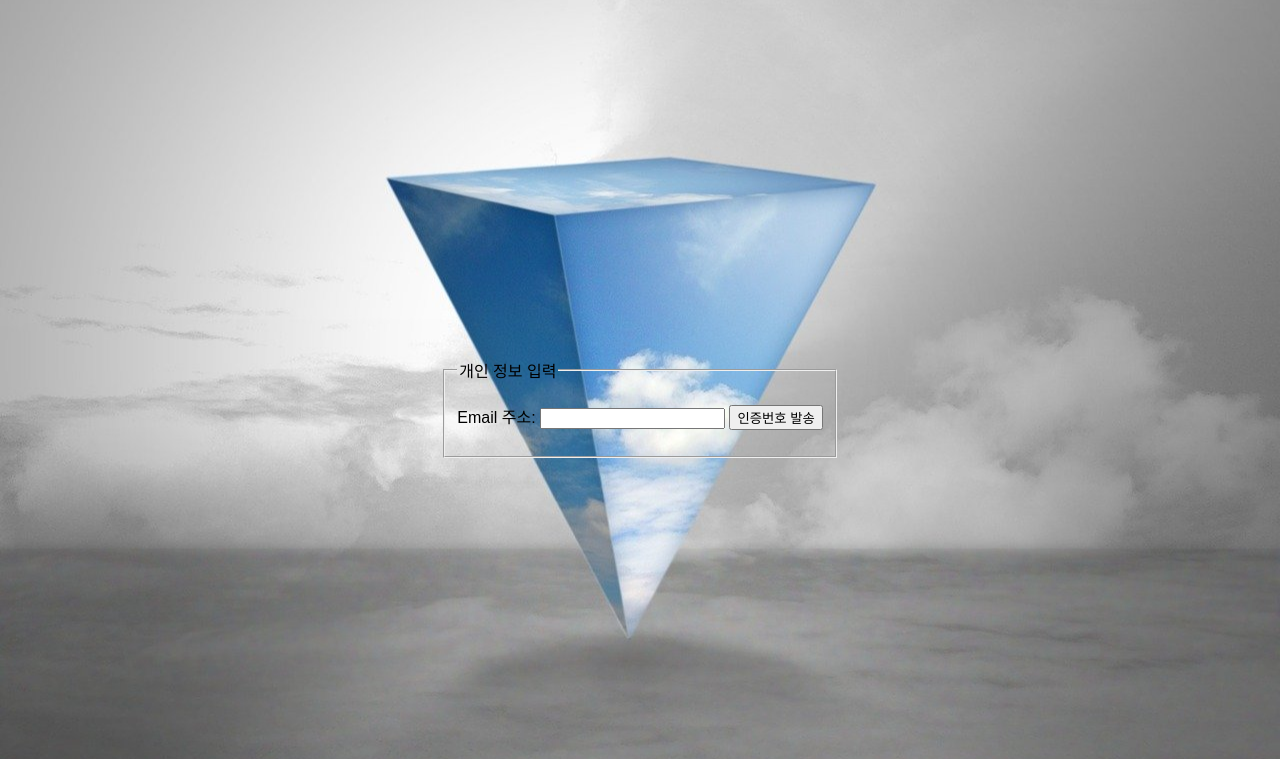
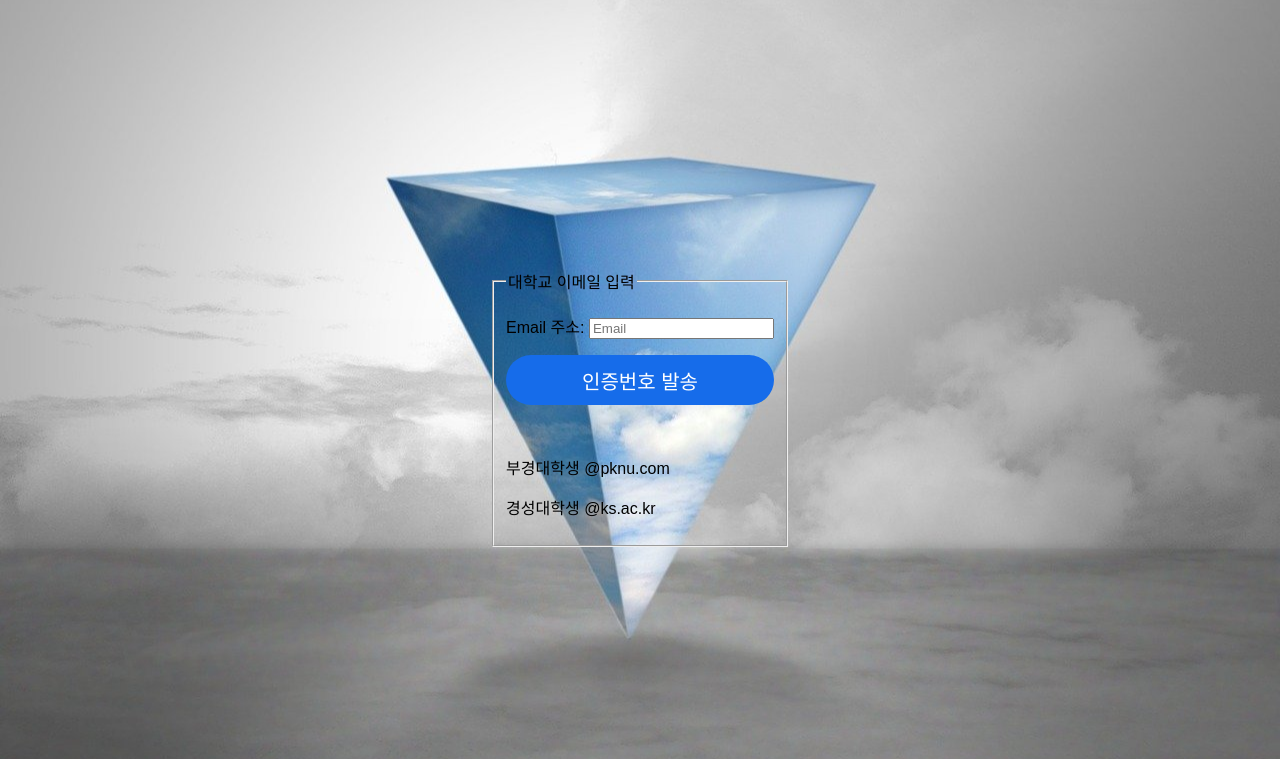
Before and after one commit to pknu-wap/2021-web-3-team, a Flask app: page /auth in a window 1280 px wide. Shown: the top 759 px of the page. Run offline with Flask 2, Linux system fonts and the light colour scheme.

Commit message:
인증 알고리즘 수정

```diff
--- a/app.py
+++ b/app.py
@@ -1,5 +1,5 @@
 from flask import Flask, redirect,render_template,url_for,request,session
-from flask_mail import * #설치 필요 pip install Flask-Mail
+from flask_mail import Mail, Message #설치 필요 pip install Flask-Mail
 from DB_handler import DBModule;
 from random import *
 
@@ -10,13 +10,14 @@
 mail = Mail(app)
 app.config["MAIL_SERVER"]='smtp.gmail.com'
 app.config["MAIL_PORT"] = 465
-app.config["MAIL_USERNAME"] = 'username@gmail.com'
-app.config['MAIL_PASSWORD'] = '*************'
+app.config["MAIL_USERNAME"] = 'user@gmail.com'
+app.config['MAIL_PASSWORD'] = '*****'
 app.config['MAIL_USE_TLS'] = False
 app.config['MAIL_USE_SSL'] = True
 mail = Mail(app)
 otp = randint(000000,999999)
 
+#홈
 @app.route('/',methods=["GET", "POST"])
 def main():
     if 'login' in session:
@@ -24,6 +25,7 @@
         return render_template('main.html', name = id)
     return render_template('main.html')
 
+#회원가입
 @app.route('/join', methods=['GET', 'POSt'])
 def join():
     if request.method == 'POST':
@@ -31,13 +33,14 @@
         pw = request.form['password']
         nickname = request.form['nickname']
         university = request.form.get('select1')
+        email = session['email']
 
         DB.nickname_check(nickname)
         # 아이디 중복 방지, 닉네임 중복방지
         if DB.IDcheck(id) or DB.nickname_check(nickname):
             return redirect(url_for('join'))
         else:
-            if DB.join(id,pw,nickname,university):
+            if DB.join(id,pw,nickname,university,email):
                 return redirect(url_for('login'))
             else:
                 return render_template('join.html')
@@ -48,24 +51,19 @@
 @app.route('/auth', methods=['GET', 'POST'])
 def auth():
     if request.method == 'POST':
-        email = request.form['email']
-        if not email:
+        per_email = request.form['email']
+        if not per_email:
             return render_template('auth.html')
         else:
+            msg = Message('DAON OTP 인증번호 발송',sender = 'daon@gmail.com', recipients = [per_email])
+            msg.body = str(otp)
+            mail.send(msg)
+            session['email'] = per_email
             return render_template('verify.html')
 
     return render_template('auth.html')
 
 #이메일 인증2
-@app.route('/verify', methods=['GET', 'POSt'])
-def verify():
-    email = request.form["email"]
-    msg = Message('OTP',sender = 'username@gmail.com', recipients = [email])
-    msg.body = str(otp)
-    mail.send(msg)
-    return render_template('verify.html')
-
-#이메일 인증3
 @app.route('/validate',methods=['GET', 'POSt'])
 def validate():
     user_otp = request.form['otp']
@@ -73,6 +71,7 @@
         return render_template('join.html')
     return render_template('auth.html')
 
+#로그인
 @app.route('/login', methods = ['GET', 'POST'])
 def login():
     if request.method == 'POST':
@@ -88,32 +87,40 @@
 
     return render_template('login.html')
 
+#로그아웃
 @app.route("/logout")
 def logout():
     session.pop("login", None)
     return redirect(url_for("main"))
 
+#게시판
 @app.route('/post',methods=["GET", "POST"])
 def post():
     if 'login' in session:
-        return render_template('post.html')
+        post_list = DB.post_list()
+        return render_template('post.html', post_list=post_list.items())
     else:
         return render_template('login.html')
 
+# 게시물 내용 보기
+#@app.route('post/<string:nickname><string:title>')
+#def post_detail(nickname, title):
+    pass
+
 @app.route('/write_page',methods=["GET", "POST"])
 def write_page():
-    return render_template('write.html')
+    return render_template('writing.html')
 
 @app.route('/write',methods=["GET", "POST"])
 def write():
     if request.method == 'POST':
         title=request.form['title']
-        contents=request.form['contents']
+        content=request.form['content']
 
-        if(DB.write(session['nickname'],title,contents)):
+        if(DB.write(session['nickname'],title,content)):
             return redirect(url_for('post'))
         else:
-            return redirect(url_for('write_page'))
+            return redirect(url_for('writing_page'))
 
 @app.route('/mypage',methods=["GET", "POST"])
 def mypage():
--- a/templates/auth.html
+++ b/templates/auth.html
@@ -10,11 +10,19 @@
 <body>
     <form action="{{url_for('auth')}}" method="POST">
         <fieldset style="width:250">
-            <legend>개인 정보 입력</legend>
+            <legend>대학교 이메일 입력</legend>
             <p>
-                Email 주소: <input type="email" name="email">
-                <input type = "submit" value="인증번호 발송">
+                Email 주소: <input type="email" name="email" id="email" placeholder="Email">
+                <div class="btn">
+                <button type="submit" id="btn">인증번호 발송</button>
+                </div>
             </p>
+            <br>
+            <p>부경대학생 @pknu.com</p>
+            <p>경성대학생 @ks.ac.kr</p>
         </fieldset>
     </body>
+
+    <script src="../static/auth.js?ver=123">
+    </script>
 </html>
```
